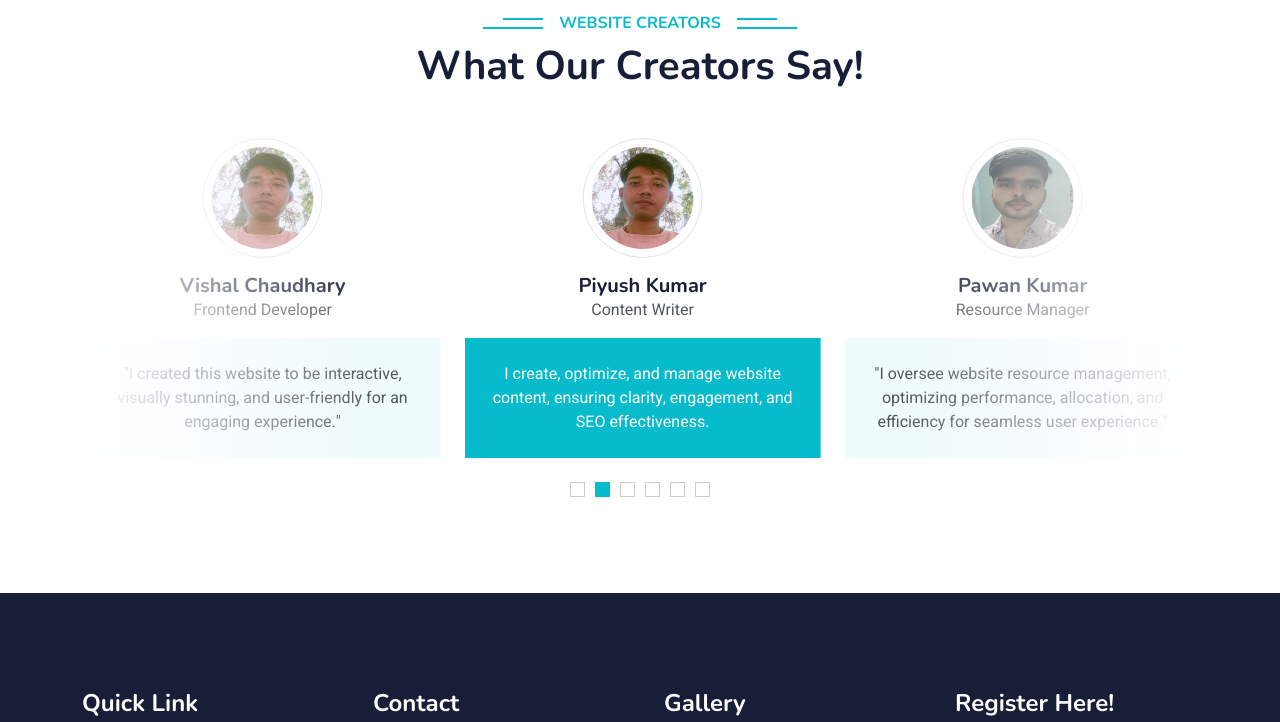
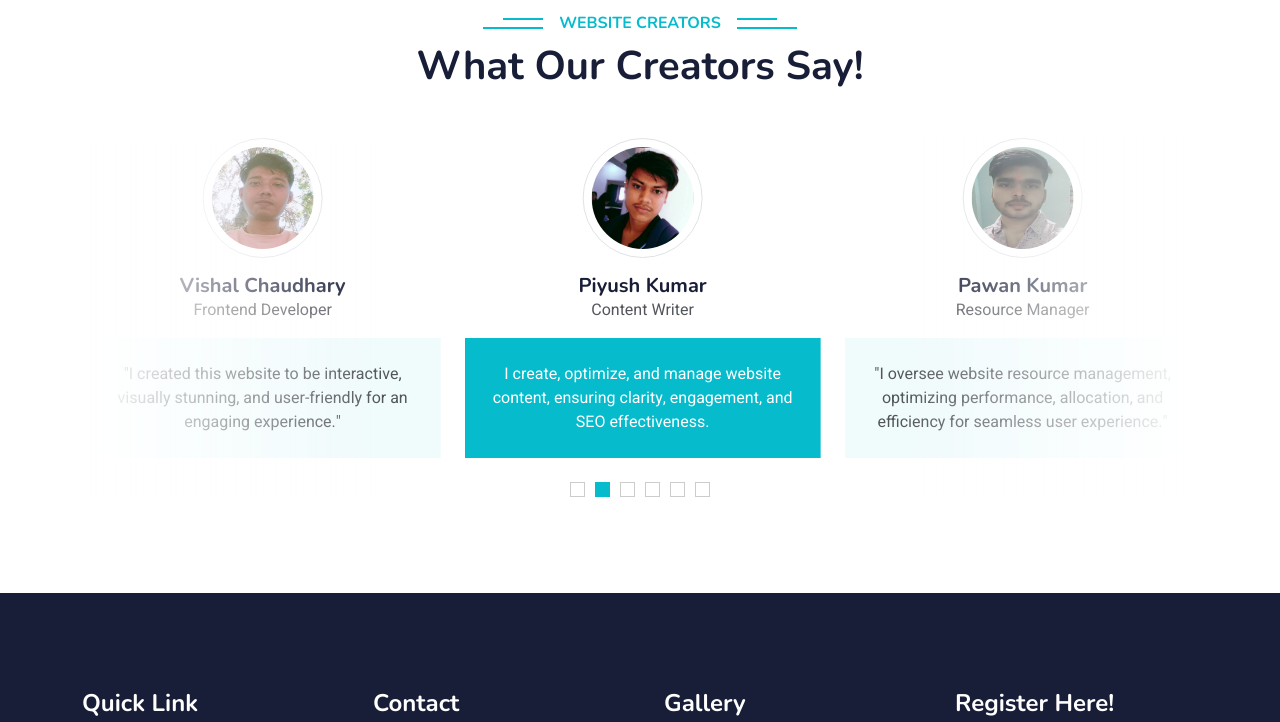
Before and after one commit to 620vishalkumar/IQcareer, a plain HTML site: page about.html in a window 1280 px wide. Shown: the part 1220-1942 px from the top of the page. Drawn offline with nearby package versions, Linux system fonts and the light colour scheme.

Commit message:
Update about.html

```diff
--- a/about.html
+++ b/about.html
@@ -209,7 +209,7 @@
                     </div>
                 </div>
                 <div class="testimonial-item text-center">
-                    <img class="border rounded-circle p-2 mx-auto mb-3" src="img/testimonial-1.jpg" style="width: 120px; height: 120px;">
+                    <img class="border rounded-circle p-2 mx-auto mb-3" src="img/piyush.PNG" style="width: 120px; height: 120px;">
                     <h5 class="mb-0">Piyush Kumar</h5>
                     <p>Content Writer</p>
                     <div class="testimonial-text bg-light text-center p-4">
```
